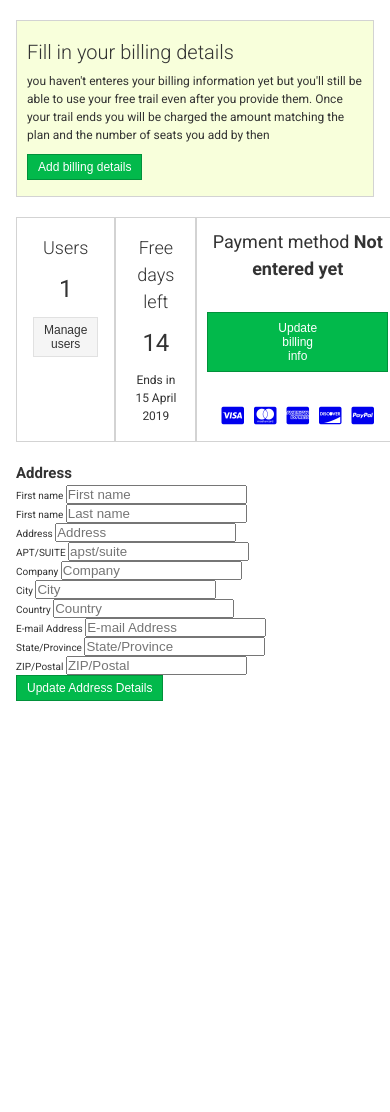
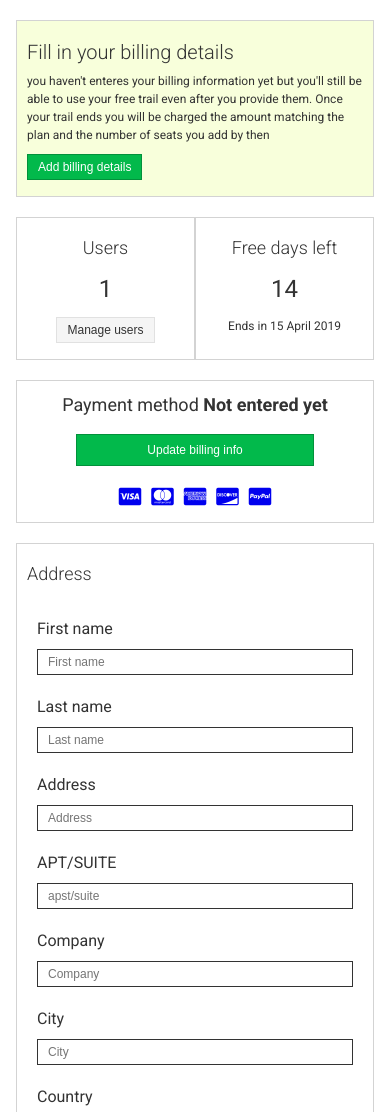
Before and after one commit to EditaA/user-profile, a website: page dist/index.html in a window 390 px wide. Shown: the top 1112 px of the page. Before the commit the page ends 864 px from the top, so only its background shows below. Drawn offline with Linux system fonts and the light colour scheme.

Commit message:
final version

```diff
--- a/scss/_base.scss
+++ b/scss/_base.scss
@@ -4,6 +4,20 @@ $color-info: #f8ffdb;
 $color-gray-dark: #333;
 $color-gray-medium: #d3d3d3;
 $color-gray-light:#f5f5f5;
+
+// responsive
+@mixin mediaSm {
+    @media screen and (max-width: 500px) {
+        @content;
+    }
+}
+
+@mixin mediaMd {
+    @media screen and (max-width: 850px) {
+        @content;
+    }
+}
+
 
 //Basic reset
 
--- a/scss/_layout.scss
+++ b/scss/_layout.scss
@@ -8,11 +8,12 @@
 
 .row {
     width: 100%;
+    display: flex;
+    justify-content: space-between;
+    margin: 2rem 0;
 
-    &--flex {
-        display: flex;
-        justify-content: space-between;
-        margin: 2rem 0;
+    @include mediaMd {
+        flex-direction: column;
     }
 }
 
@@ -36,6 +37,10 @@
 .status {
     display: flex;
     flex: 0 1 49%;
+
+    @include mediaMd {
+        margin-bottom: 2rem;
+    }
 
     &__box {
         border: 1px solid $color-gray-medium;
@@ -75,13 +80,91 @@
     &__title {
         font-size: 1.8rem;
         font-weight: 400;
+
+        @include mediaMd {
+            margin-bottom: 1.6rem;
+        }
     }
 
     &__icons {
         font-size: 2rem;
 
+        @include mediaMd {
+            margin-top: 1.6rem;
+        }
+
         a:not(:last-child) {
             margin-right: 0.5rem;
         }
+
     }
 }
+
+.address {
+    border: 1px solid $color-gray-medium;
+    width: 100%;
+    padding: 1.6rem 1rem;
+
+
+    &__title {
+        font-size: 1.8rem;
+        font-weight: 300;
+    }
+}
+
+.form {
+    text-align: center;
+
+    &__wrapper {
+        margin: 2rem 0;
+        display: flex;
+        flex-direction: column;
+        text-align: left;
+    }
+
+    &__row {
+        width: 100%;
+        display: flex;
+        justify-content: space-between;
+        flex-wrap: wrap;
+
+    }
+
+    &__group {
+        flex: 0 1 25%;
+        padding: 1rem;
+        display: flex;
+        justify-content: space-between;
+        flex-direction: column;
+
+        @include mediaMd {
+            flex: 0 1 50%;
+        }
+
+        &--2x {
+            flex: 0 1 50%;
+        }
+
+        @include mediaSm {
+            flex: 0 1 100%;
+        }
+    }
+
+    &__label {
+        font-size: 1.6rem;
+        font-weight: 400;
+        margin-bottom: 0.8rem;
+    }
+
+    &__input {
+        padding: 0.5rem 1rem;
+        font-size: 1.2rem;
+        border: 1px solid $color-gray-dark;
+
+        &:focus {
+            border-color: $color-primary;
+        }
+    }
+
+
+}
```
Also changed, not shown: dist/css/main.css, dist/index.html.
